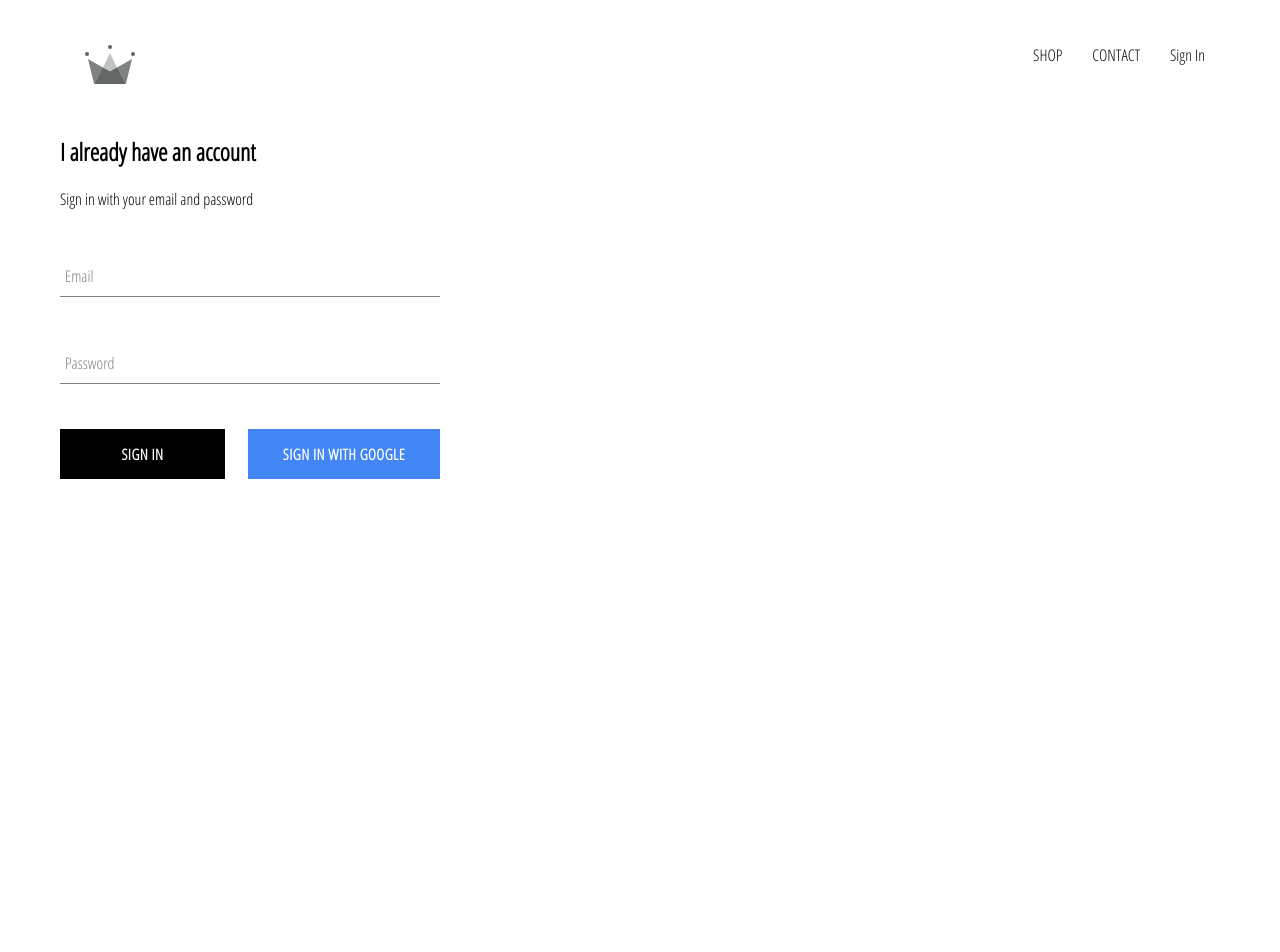
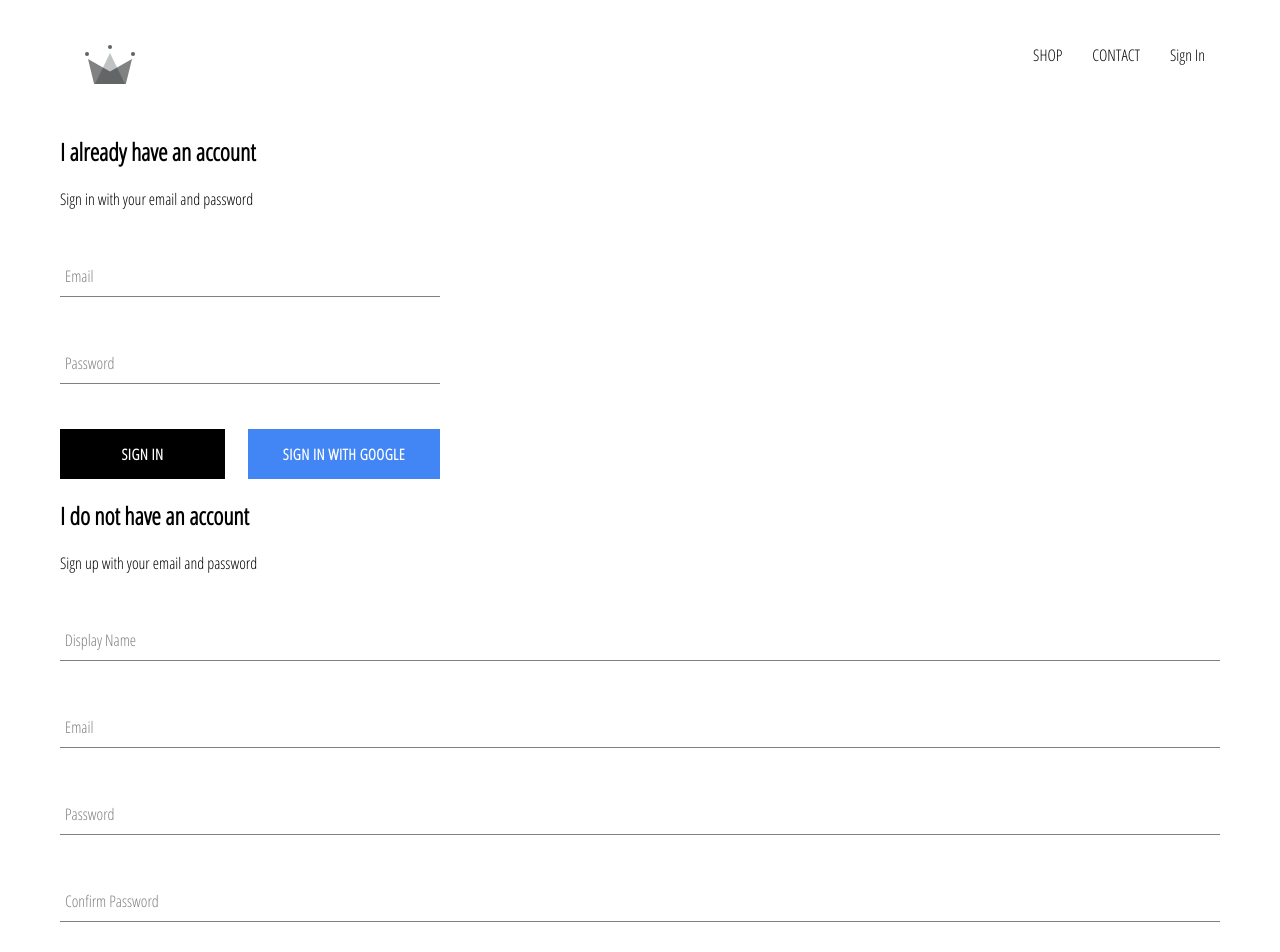
Before and after one commit to ernestkoko/crwn-clothing, a React (Create React App) app: page /signin in a window 1280 px wide. Shown: the top 952 px of the page. Before the commit the page ends 800 px from the top, so only its background shows below. Built offline with nearby package versions, Linux system fonts and the light colour scheme; no server answers.

Commit message:
implemented firebase utils, included ability to store authenticated users in the firestore

```diff
--- a/src/App.js
+++ b/src/App.js
@@ -6,7 +6,7 @@
 import SignInAndSignUpPage from './pages/sign-in-and-sign-up/sign-in-and-sign-up.component';
 import './App.css';
 
-import { auth } from './firebase/firebase.utils'
+import { auth, createUserProfileDocument } from './firebase/firebase.utils';
 
 
 
@@ -20,24 +20,51 @@
     }
 
   }
+  //default property
+    unsubscribeFromAuth =null
+
   //called when the component mounts. called once
     componentDidMount(){
       //continuously triggers when the auth state changes
-      auth.onAuthStateChanged(  user => {
+      this.unsubscribeFromAuth = auth.onAuthStateChanged( async userAuth => {
+
+        //check if the userAuth is not null
+        if(userAuth){
+          const userRef = await createUserProfileDocument(userAuth);
+          //check if the user data has changed
+          userRef.onSnapshot( snapShot => {
+
+            this.setState({
+              currentUser: {
+                id:  snapShot.id,
+                ...snapShot.data()
+              }
+            // }, () => {
+            //   console.log(this.state)
+            });
+            console.log(this.state)
+          });
+
+        }
         //sets the new user to the current user
-        this.setState({ currentUser: user});
+        this.setState({ currentUser: userAuth});
 
-        //logit out
-        console.log(user);
       })
+    }
+
+    //called when component unmounts
+    componentWillUnmount(){
+
+      //closes the subscription
+      this.unsubscribeFromAuth();
     }
   render(){
   return (
     <div >
-      <Header />
+      <Header  currentUser={this.state.currentUser} />
       <Switch>
       <Route exact path='/' component={HomePage}/>
-     <Route   path='/shop' component={ShopPage}/>
+     <Route exact path='/shop' component={ShopPage}/>
      <Route path='/signin' component={SignInAndSignUpPage}/>
       </Switch>
 
--- /dev/null
+++ b/src/components/sign-up/sign-up.component.jsx
@@ -0,0 +1,106 @@
+import React from 'react';
+import './sign-up.styles.scss';
+import FormInput from '../form-input/form-input.component';
+import CustomButton from '../custom-button/custom-button.component';
+import {auth, createUserProfileDocument} from '../../firebase/firebase.utils';
+
+class SignUp extends React.Component{
+    constructor(){
+        super();
+        this.state={
+            displayName: '',
+            email:'',
+            password: '',
+            confirmPassword:''
+        }
+    }
+
+    handleSubmit = async event =>{
+        event.preventDefault();
+
+        const { displayName, email, password, confirmPassword} = this.state;
+
+        if(password !== confirmPassword){
+            alert("Password don't match");
+            return;
+        }
+        try{
+            const {user} =await auth.createUserWithEmailAndPassword(email, password);
+           await createUserProfileDocument(user, { displayName });
+
+           this.setState({
+            displayName: '',
+            email:'',
+            password: '',
+            confirmPassword:''
+        })
+        }catch(error){
+            console.error(error);
+        }
+
+    }
+
+    handleChange = event =>{
+        const { name, value } = event.target;
+
+    this.setState({[name]: value});
+    }
+
+    render(){
+
+        //destructure the four values
+        const { displayName, email, password, confirmPassword} = this.state;
+        return(
+            <div className='sign-up'>
+                <h2 className='title'>I do not have an account</h2>
+                <span>Sign up with your email and password</span>
+                <form className='sign-up-form' onSubmit={this.handleSubmit}>
+                    <FormInput
+                    type='text'
+                     name='displayName'
+                    value={displayName}
+                    onChange={this.handleChange}
+                    label='Display Name'
+                    required
+                    />
+
+
+                <FormInput
+                    type='email'
+                     name='email'
+                    value={email}
+                    onChange={this.handleChange}
+                    label='Email'
+                    required
+                    />
+
+
+
+                 <FormInput
+                 type='password'
+                  name='password'
+                 value={password}
+                 onChange={this.handleChange}
+                 label='Password'
+                 required
+                 />
+
+
+             <FormInput
+             type='password'
+              name='confirmPassword'
+             value={confirmPassword}
+             onChange={this.handleChange}
+             label='Confirm Password'
+             required
+             />
+             <CustomButton type='submit'>Sign Up</CustomButton>
+
+
+         </form>
+            </div>
+        );
+    }
+}
+
+export default SignUp;
--- a/src/firebase/firebase.utils.js
+++ b/src/firebase/firebase.utils.js
@@ -12,6 +12,40 @@
     appId: "1:363322573597:web:41dcdbf192d42bed5717f4",
     measurementId: "G-BV9FWM0XNG"
   };
+
+  //makes an async call to create user profile
+export const createUserProfileDocument = async (userAuth, additionalData) => {
+    //check if the user is null and return if it is
+    if(!userAuth) return;
+
+    const userRef =  firestore.doc(`users/${userAuth.uid}`);
+    const snapShot = await userRef.get();
+
+    console.log(snapShot);
+
+    if(!snapShot.exists){
+        const { displayName, email } = userAuth;
+        const createdAt = new Date();
+
+        try {
+            userRef.set({
+                displayName,
+                email,
+                createdAt,
+                ...additionalData
+            })
+
+        } catch (error) {
+            console.log('Error creating user', error.message);
+
+        }
+    }
+    return userRef;
+
+
+
+}
+
 //initialises the firebase with the config
   firebase.initializeApp(config);
 
--- a/src/pages/sign-in-and-sign-up/sign-in-and-sign-up.component.jsx
+++ b/src/pages/sign-in-and-sign-up/sign-in-and-sign-up.component.jsx
@@ -1,11 +1,13 @@
 import React from 'react';
-import SignIn from '../../components/sing-in/sign-in.component';
+import SignIn from '../../components/sign-in/sign-in.component';
+import SignUp from '../../components/sign-up/sign-up.component';
 
 import './sign-in-and-sign-up.styles.scss';
 
 const SignInAndSignUpPage = () =>(
 <div className='sign-in-and-sign-up'>
     <SignIn />
+    <SignUp />
 </div>
 );
 export default SignInAndSignUpPage;
--- a/src/pages/sign-in-and-sign-up/sign-in-and-sign-up.styles.scss
+++ b/src/pages/sign-in-and-sign-up/sign-in-and-sign-up.styles.scss
@@ -0,0 +1,6 @@
+.sign-in-sign-up{
+    width: 850px;
+    display: flex;
+    justify-content: space-between;
+    margin: 30px auto;
+}
```
Also changed, not shown: src/components/sign-in/sign-in.component.jsx (renamed from src/components/sing-in/sign-in.component.jsx), src/components/sign-in/sign-in.styles.scss (renamed from src/components/sing-in/sign-in.styles.scss), src/components/sign-up/sign-up.styles.scss (added).
